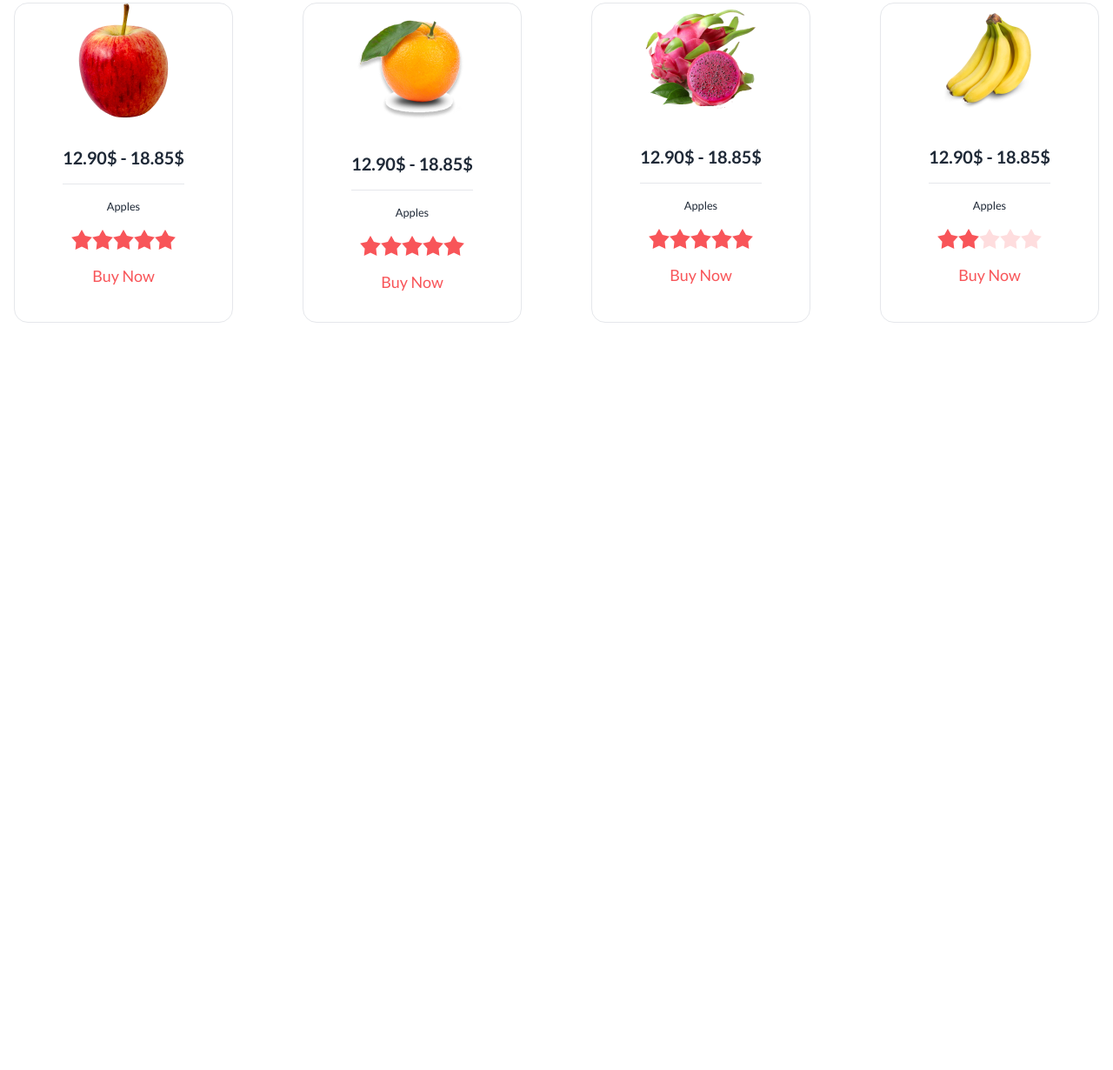
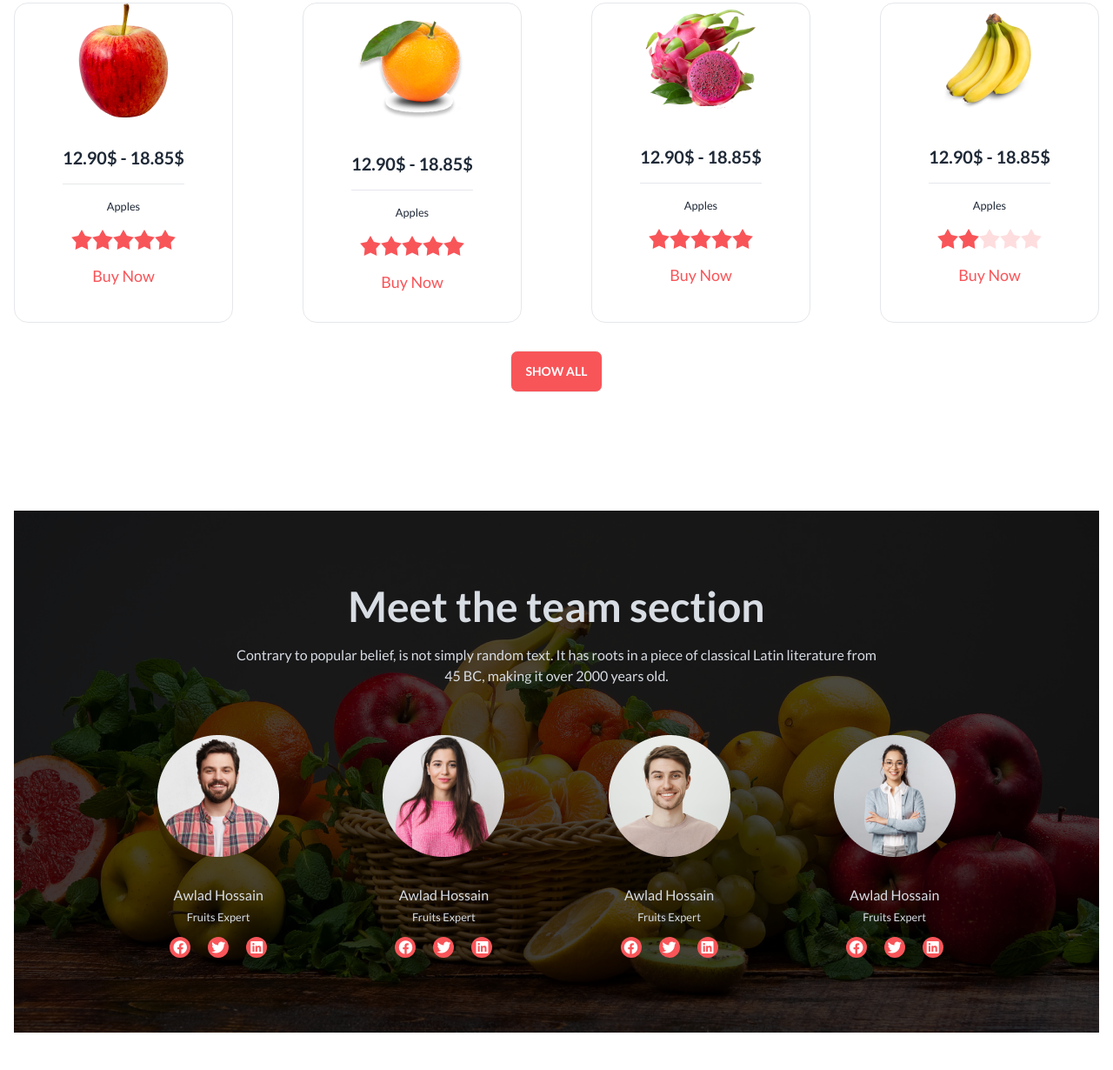
Before and after one commit to kawsarkabir/fruit-brust, a plain HTML site: page index.html in a window 1280 px wide. Shown: the part 1623-2853 px from the top of the page at 87% size. Before the commit the page ends 2090 px from the top, so only its background shows below. Drawn offline with nearby package versions, Linux system fonts and the light colour scheme.

Commit message:
fruits burst meet our sectiond done

```diff
--- a/index.html
+++ b/index.html
@@ -272,7 +272,10 @@
                       </figure>
                       <div class="card-body mx-auto text-center space-y-2">
                         <h2 class="card-title justify-center">Red Dragon</h2>
-                         <p>Professional employees are there for you to pick the most amazing and fresh fruits.</p>
+                        <p>
+                          Professional employees are there for you to pick the
+                          most amazing and fresh fruits.
+                        </p>
                         <div class="rating justify-center">
                           <input
                             type="radio"
@@ -304,14 +307,17 @@
                         <div class="card-actions justify-center">
                           <div class="modal-action items-center">
                             <!-- if there is a button in form, it will close the modal -->
-                                <button class="text-custom-red-color text-lg font-medium btn-outline btn">Close</button>
+                            <button
+                              class="text-custom-red-color text-lg font-medium btn-outline btn"
+                            >
+                              Close
+                            </button>
                             <button
                               class="bg-custom-red-color text-white btn text-lg font-medium"
                             >
                               Buy Now
                             </button>
                           </div>
-
                         </div>
                       </div>
                     </div>
@@ -369,7 +375,10 @@
                       </figure>
                       <div class="card-body mx-auto text-center space-y-2">
                         <h2 class="card-title justify-center">Orange</h2>
-                       <p>Professional employees are there for you to pick the most amazing and fresh fruits.</p>
+                        <p>
+                          Professional employees are there for you to pick the
+                          most amazing and fresh fruits.
+                        </p>
                         <div class="rating justify-center">
                           <input
                             type="radio"
@@ -401,14 +410,17 @@
                         <div class="card-actions justify-center">
                           <div class="modal-action items-center">
                             <!-- if there is a button in form, it will close the modal -->
-                              <button class="text-custom-red-color text-lg font-medium btn-outline btn">Close</button>
+                            <button
+                              class="text-custom-red-color text-lg font-medium btn-outline btn"
+                            >
+                              Close
+                            </button>
                             <button
                               class="bg-custom-red-color text-white btn text-lg font-medium"
                             >
                               Buy Now
                             </button>
                           </div>
-
                         </div>
                       </div>
                     </div>
@@ -466,7 +478,10 @@
                       </figure>
                       <div class="card-body mx-auto text-center space-y-2">
                         <h2 class="card-title justify-center">Banana</h2>
-                       <p>Professional employees are there for you to pick the most amazing and fresh fruits.</p>
+                        <p>
+                          Professional employees are there for you to pick the
+                          most amazing and fresh fruits.
+                        </p>
                         <div class="rating justify-center">
                           <input
                             type="radio"
@@ -498,14 +513,17 @@
                         <div class="card-actions justify-center">
                           <div class="modal-action items-center">
                             <!-- if there is a button in form, it will close the modal -->
-                              <button class="text-custom-red-color text-lg font-medium btn-outline btn">Close</button>
+                            <button
+                              class="text-custom-red-color text-lg font-medium btn-outline btn"
+                            >
+                              Close
+                            </button>
                             <button
                               class="bg-custom-red-color text-white btn text-lg font-medium"
                             >
                               Buy Now
                             </button>
                           </div>
-
                         </div>
                       </div>
                     </div>
@@ -563,7 +581,10 @@
                       </figure>
                       <div class="card-body mx-auto text-center space-y-2">
                         <h2 class="card-title justify-center">Apple</h2>
-                         <p>Professional employees are there for you to pick the most amazing and fresh fruits.</p>
+                        <p>
+                          Professional employees are there for you to pick the
+                          most amazing and fresh fruits.
+                        </p>
                         <div class="rating justify-center">
                           <input
                             type="radio"
@@ -595,14 +616,17 @@
                         <div class="card-actions justify-center">
                           <div class="modal-action items-center">
                             <!-- if there is a button in form, it will close the modal -->
-                                <button class="text-custom-red-color text-lg font-medium btn-outline btn">Close</button>
+                            <button
+                              class="text-custom-red-color text-lg font-medium btn-outline btn"
+                            >
+                              Close
+                            </button>
                             <button
                               class="bg-custom-red-color text-white btn text-lg font-medium"
                             >
                               Buy Now
                             </button>
                           </div>
-
                         </div>
                       </div>
                     </div>
@@ -612,8 +636,89 @@
             </div>
           </div>
         </div>
+        <div class="flex justify-center items-center mt-8">
+          <button class="btn bg-custom-red-color text-white">Show All</button>
+        </div>
       </section>
       <!-- deal of the day secion end here -->
+      <!-- meet our section start here -->
+      <section class="my-20 py-10">
+        <div
+          class="hero lg:h-[600px]"
+          style="background-image: url('./images/banner1.png')"
+        >
+          <div class="hero-overlay bg-opacity-70 bg-black"></div>
+          <div class="hero-content text-center text-neutral-content">
+            <div>
+              <h1 class="mb-5 text-5xl font-bold">Meet the team section</h1>
+              <p class="mb-14 w-3/4 mx-auto">
+                Contrary to popular belief, is not simply random text. It has
+                roots in a piece of classical Latin literature from 45 BC,
+                making it over 2000 years old.
+              </p>
+              <div class="members grid grid-cols-1 lg:grid-cols-4 md:grid-cols-2 gap-10">
+                <div class="team-member space-y-3 flex flex-col items-center">
+                  <div>
+                    <img class="mb-8" src="./images/member1.png" alt="" />
+                    <h4 class="text-1xl">Awlad Hossain</h4>
+                    <small>Fruits Expert</small>
+                  </div>
+                  <div class="social-icon">
+                    <ul class="flex gap-5">
+                      <li><i class="fa-brands fa-facebook bg-custom-red-color rounded-full text-white w-6 h-6 line leading-6"></i></li>
+                      <li><i class="fa-brands fa-twitter bg-custom-red-color rounded-full text-white w-6 h-6 line leading-6"></i></li>
+                      <li><i class="fa-brands fa-linkedin bg-custom-red-color rounded-full text-white w-6 h-6 line leading-6"></i></li>
+                    </ul>
+                  </div>
+                </div>
+                <div class="team-member space-y-3 flex flex-col items-center">
+                    <div>
+                      <img class="mb-8" src="./images/member2.png" alt="" />
+                      <h4 class="text-1xl">Awlad Hossain</h4>
+                      <small>Fruits Expert</small>
+                    </div>
+                    <div class="social-icon">
+                      <ul class="flex gap-5">
+                        <li><i class="fa-brands fa-facebook bg-custom-red-color rounded-full text-white w-6 h-6 line leading-6"></i></li>
+                        <li><i class="fa-brands fa-twitter bg-custom-red-color rounded-full text-white w-6 h-6 line leading-6"></i></li>
+                        <li><i class="fa-brands fa-linkedin bg-custom-red-color rounded-full text-white w-6 h-6 line leading-6"></i></li>
+                      </ul>
+                    </div>
+                  </div>
+                  <div class="team-member space-y-3 flex flex-col items-center">
+                    <div>
+                      <img class="mb-8" src="./images/member3.png" alt="" />
+                      <h4 class="text-1xl">Awlad Hossain</h4>
+                      <small>Fruits Expert</small>
+                    </div>
+                    <div class="social-icon">
+                      <ul class="flex gap-5">
+                        <li><i class="fa-brands fa-facebook bg-custom-red-color rounded-full text-white w-6 h-6 line leading-6"></i></li>
+                        <li><i class="fa-brands fa-twitter bg-custom-red-color rounded-full text-white w-6 h-6 line leading-6"></i></li>
+                        <li><i class="fa-brands fa-linkedin bg-custom-red-color rounded-full text-white w-6 h-6 line leading-6"></i></li>
+                      </ul>
+                    </div>
+                  </div>
+                  <div class="team-member space-y-3 flex flex-col items-center">
+                    <div>
+                      <img class="mb-8" src="./images/member4.png" alt="" />
+                      <h4 class="text-1xl">Awlad Hossain</h4>
+                      <small>Fruits Expert</small>
+                    </div>
+                    <div class="social-icon">
+                      <ul class="flex gap-5">
+                        <li><i class="fa-brands fa-facebook bg-custom-red-color rounded-full text-white w-6 h-6 line leading-6"></i></li>
+                        <li><i class="fa-brands fa-twitter bg-custom-red-color rounded-full text-white w-6 h-6 line leading-6"></i></li>
+                        <li><i class="fa-brands fa-linkedin bg-custom-red-color rounded-full text-white w-6 h-6 line leading-6"></i></li>
+                      </ul>
+                    </div>
+                  </div>
+              </div>
+            </div>
+          </div>
+        </div>
+      </section>
+      <!-- meet our section end here -->
     </main>
     <!-- footer section start -->
     <footer></footer>
```
Lines whose indentation alone changed are shown as unchanged.
